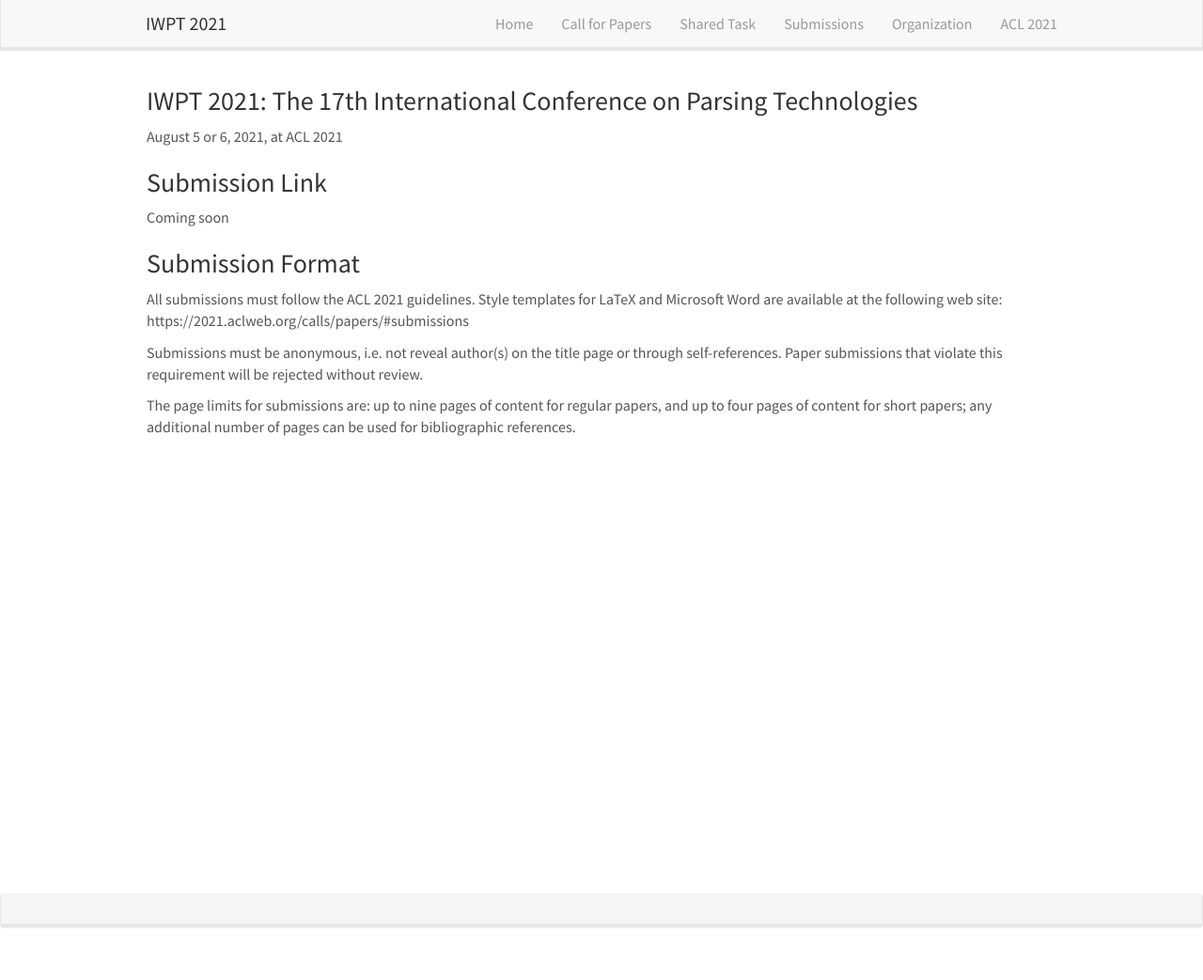
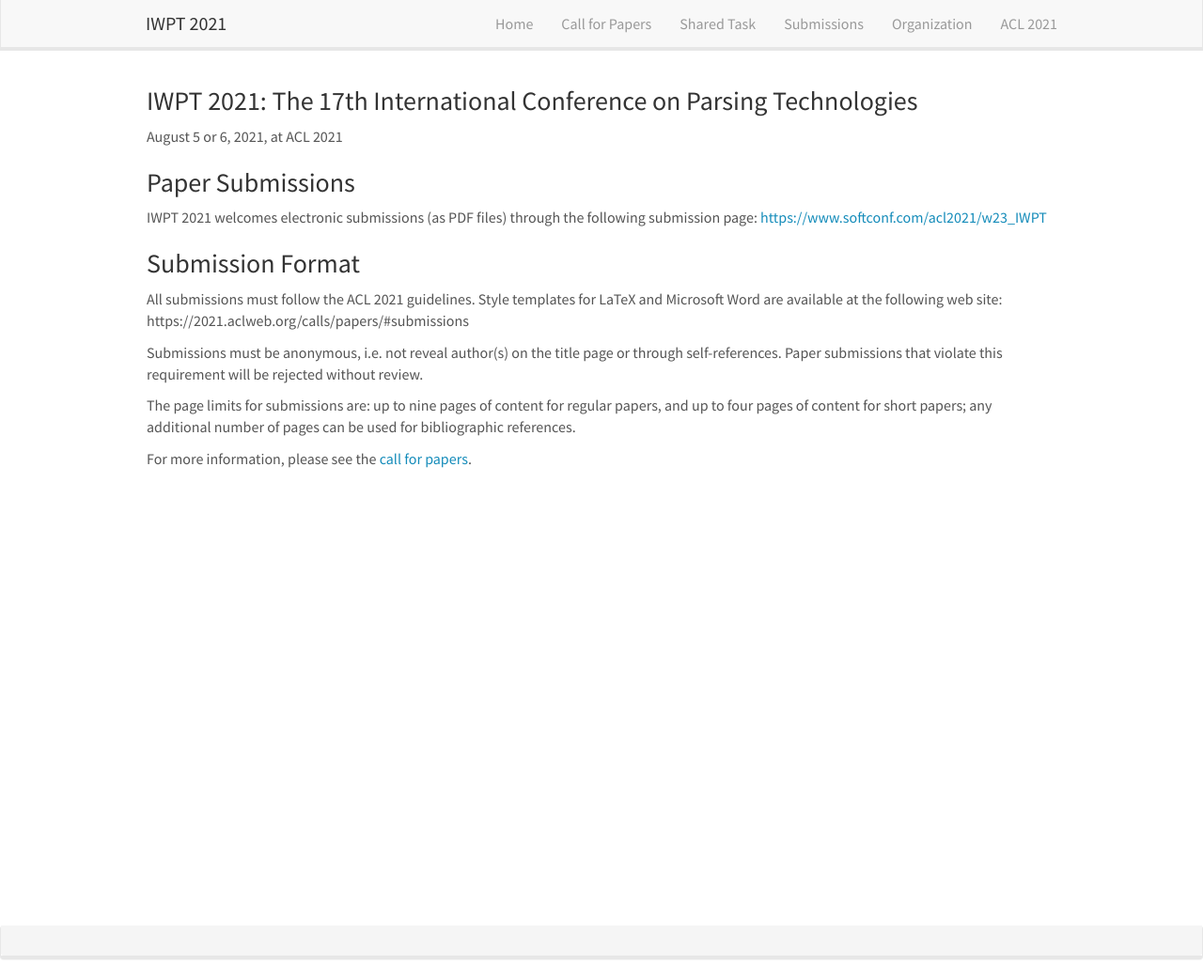
Before and after one commit to sigparse/iwpt2021, a Jekyll site: the page built from _pages/submissions.md, in a window 1280 px wide and 1043 px high. Shown: the whole window at 94% size. Built offline with Jekyll 4.4.1, drawn with Linux system fonts in a browser that asks for light colours; nearby versions of some CDN libraries.

Commit message:
Added START link to submission page

```diff
--- a/_pages/submissions.md
+++ b/_pages/submissions.md
@@ -6,9 +6,10 @@ sitemap: false
 permalink: /submissions
 ---
 
-### Submission Link
+### Paper Submissions
 
-Coming soon
+IWPT 2021 welcomes electronic submissions (as PDF files) through the following submission page:
+<https://www.softconf.com/acl2021/w23_IWPT>
 
 ### Submission Format
 
@@ -18,6 +19,8 @@ https://2021.aclweb.org/calls/papers/#submissions
 Submissions must be anonymous, i.e. not reveal author(s) on the title page or through self-references. Paper submissions that violate this requirement will be rejected without review.
 
 The page limits for submissions are: up to nine pages of content for regular papers, and up to four pages of content for short papers; any additional number of pages can be used for bibliographic references.
+
+For more information, please see the [call for papers](/iwpt2021/cfp).
 
 &nbsp;
 
```
